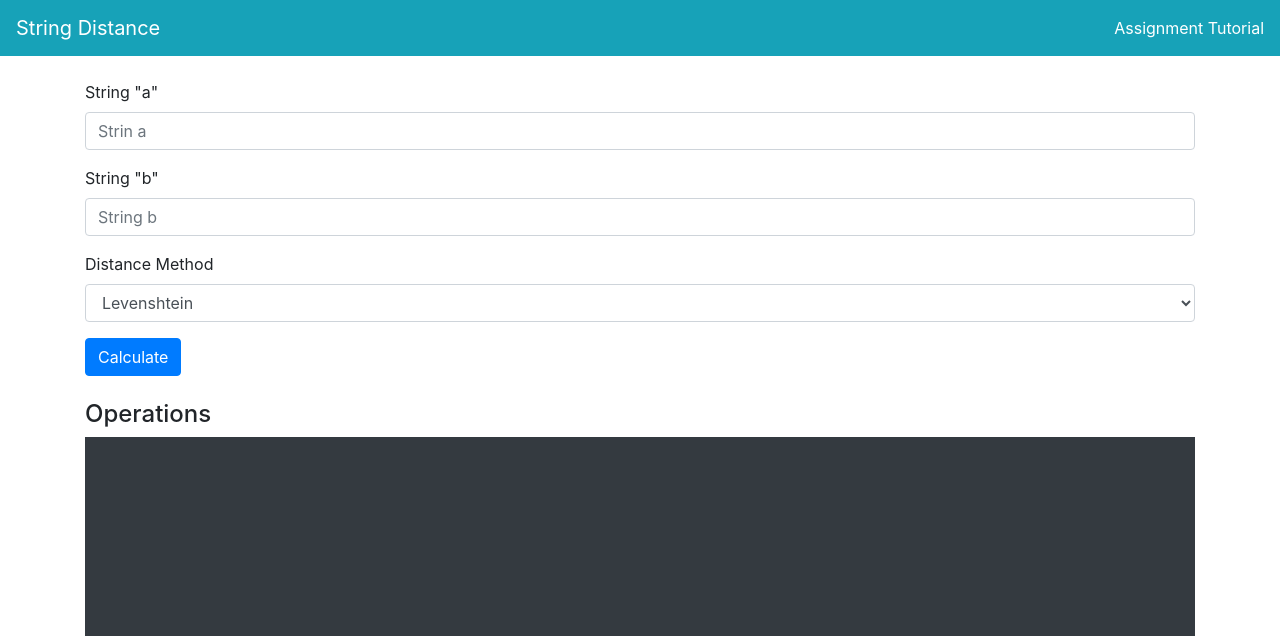
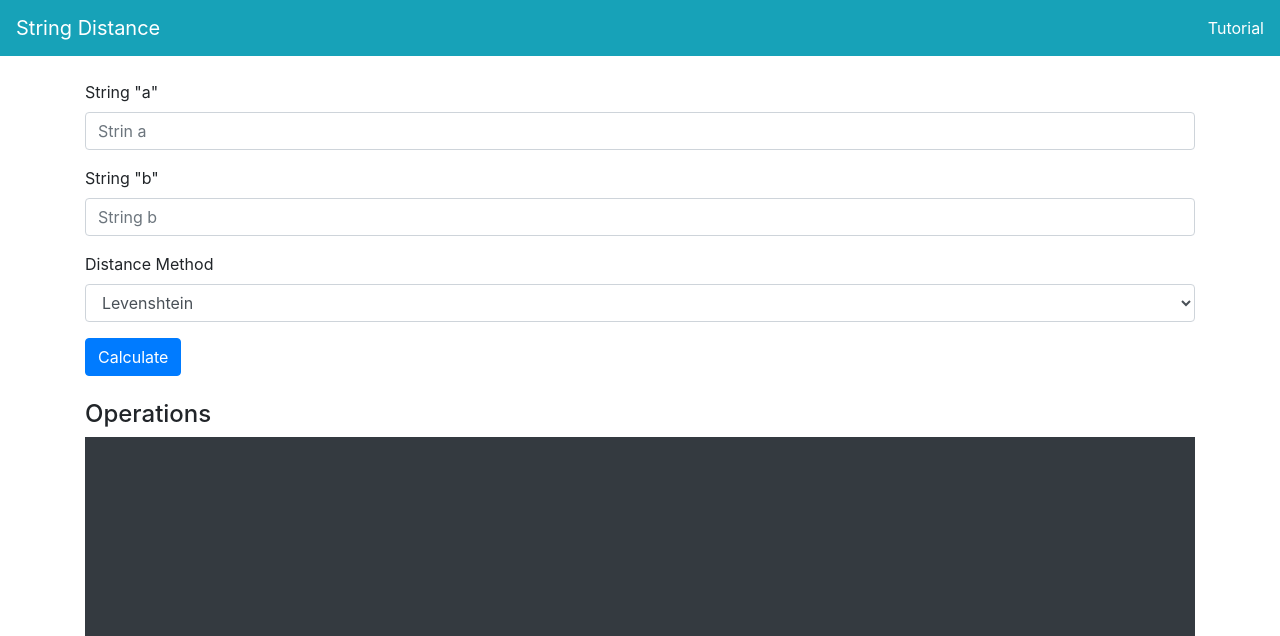
Before and after one commit to saleh-zaubi/StringDistance, a PHP site: page / in a window 1280 px wide. Shown: the top 636 px of the page. Run offline with PHP 8.4, Linux system fonts and the light colour scheme.

Commit message:
change heading

```diff
--- a/index.php
+++ b/index.php
@@ -142,7 +142,7 @@
 	<div id="container">
 		<nav class="navbar navbar-expand-lg navbar-light bg-info">
 		  <a class="navbar-brand text-white" href="#">String Distance</a>
-		  <a id="open-tut" class="ml-auto text-white" href="#">Assignment Tutorial</a>
+		  <a id="open-tut" class="ml-auto text-white" href="#">Tutorial</a>
 		</nav>
 		<div class="container mt-4">
 			<form>
```
